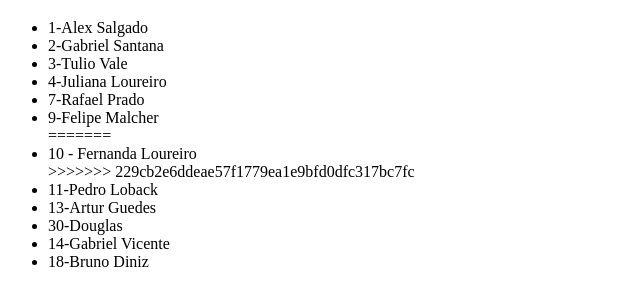
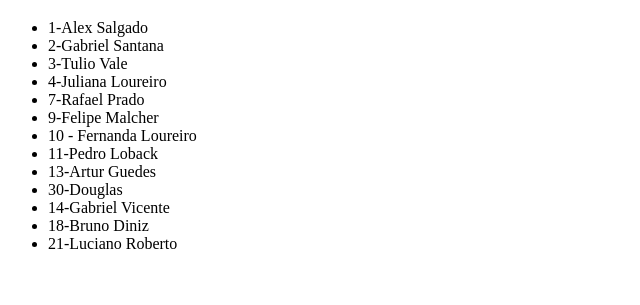
Before and after one commit to salgado/cscw-2018.2-introducao, a plain HTML site: page index.html in a window 1280 px wide. Shown: the part 61-366 px from the top of the page, without its empty margins (0-640 px from the left). Drawn offline with Linux system fonts and the light colour scheme.

Commit message:
Atualizacao

```diff
--- a/index.html
+++ b/index.html
@@ -13,14 +13,13 @@
 		 <li>4-Juliana Loureiro</li>
 		<li>7-Rafael Prado</li>
 	 <li>9-Felipe Malcher</li>
-=======
          <li>10 - Fernanda Loureiro</li>
->>>>>>> 229cb2e6ddeae57f1779ea1e9bfd0dfc317bc7fc
          <li>11-Pedro Loback</li>
          <li>13-Artur Guedes</li>
          <li>30-Douglas</li>
 	 <li>14-Gabriel Vicente</li>
      <li>18-Bruno Diniz</li>
+	<li>21-Luciano Roberto</li>
 
      </ul>
      <!-- Conteúdo -->
```
